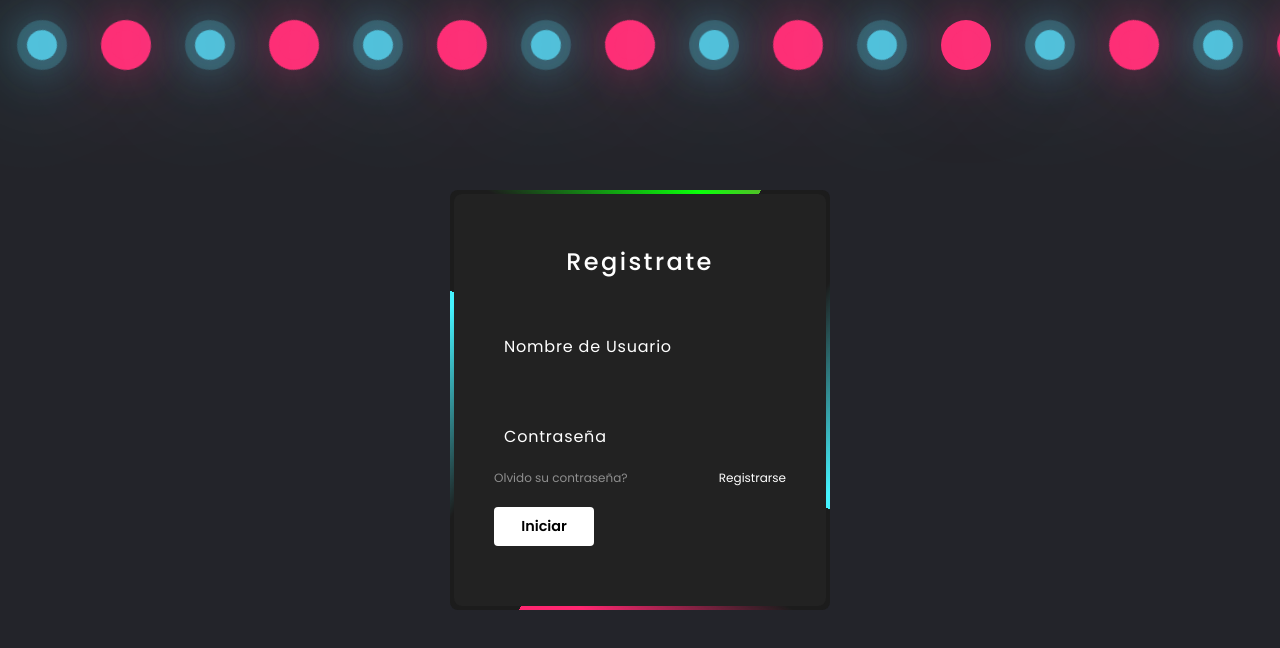
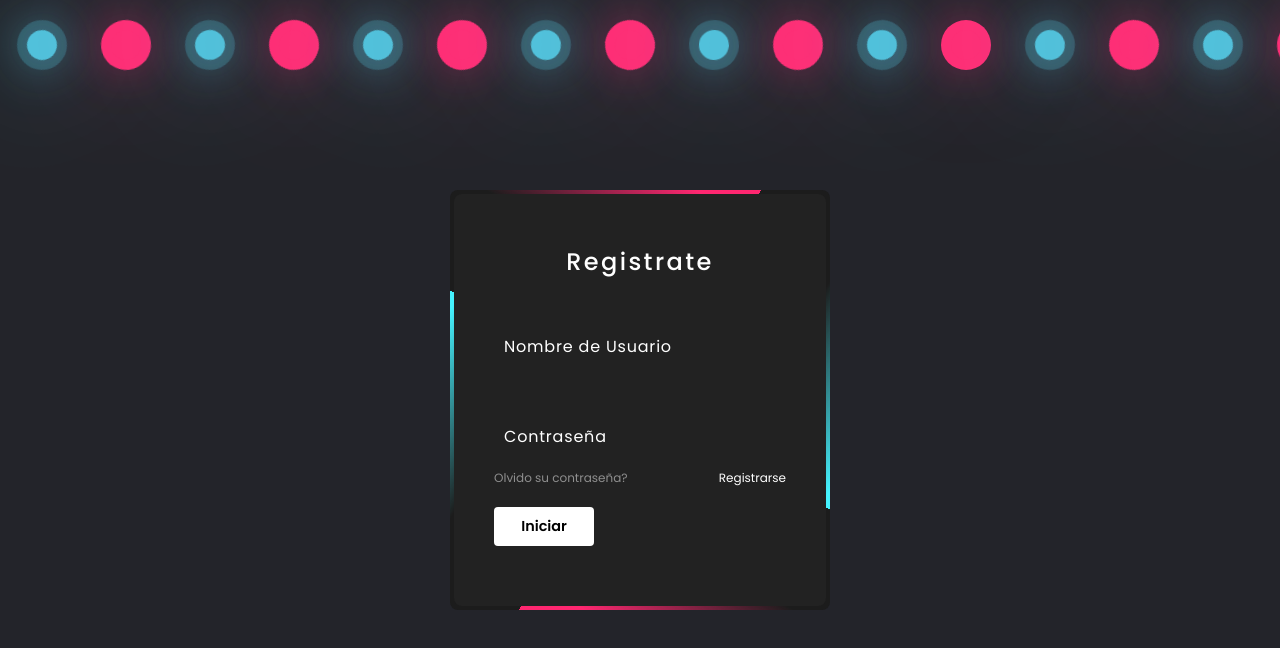
Before and after one commit to JonathanGpe004/loggin-bubbles, a plain HTML site: page index.html in a window 1280 px wide. Drawn offline with Linux system fonts and the light colour scheme.

Commit message:
Update style.css

```diff
--- a/style.css
+++ b/style.css
@@ -127,7 +127,7 @@ body
     left: -50%;
     width: 380px;
     height: 420px;
-    background: linear-gradient(0deg, transparent, transparent,#0aff0a,#ff2770,#ff2770);
+    background: linear-gradient(0deg, transparent, transparent,#ff2770,#ff2770,#ff2770);
     z-index: 1;
     transform-origin: bottom right;
     animation: animate 6s linear infinite;
```
